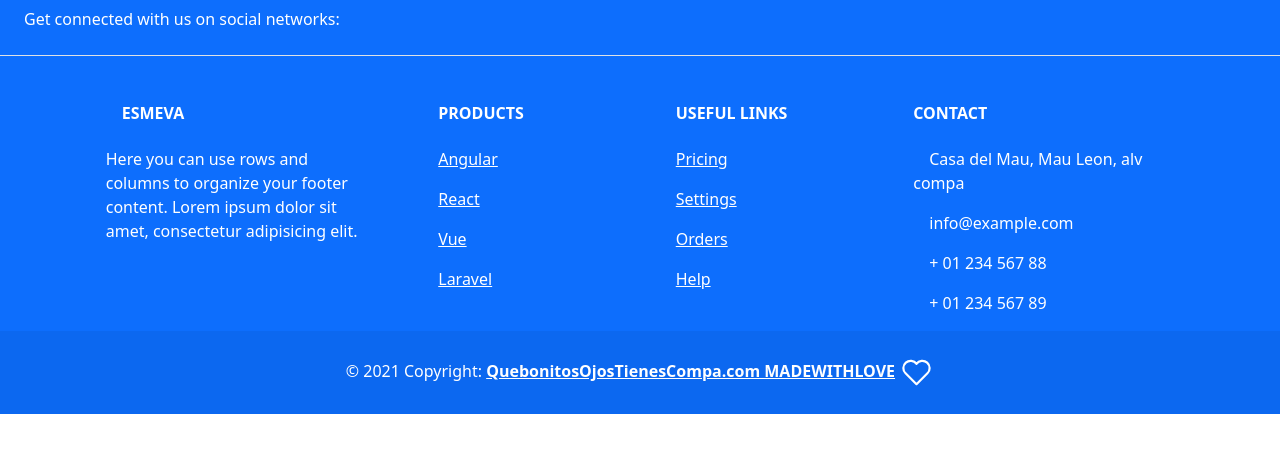
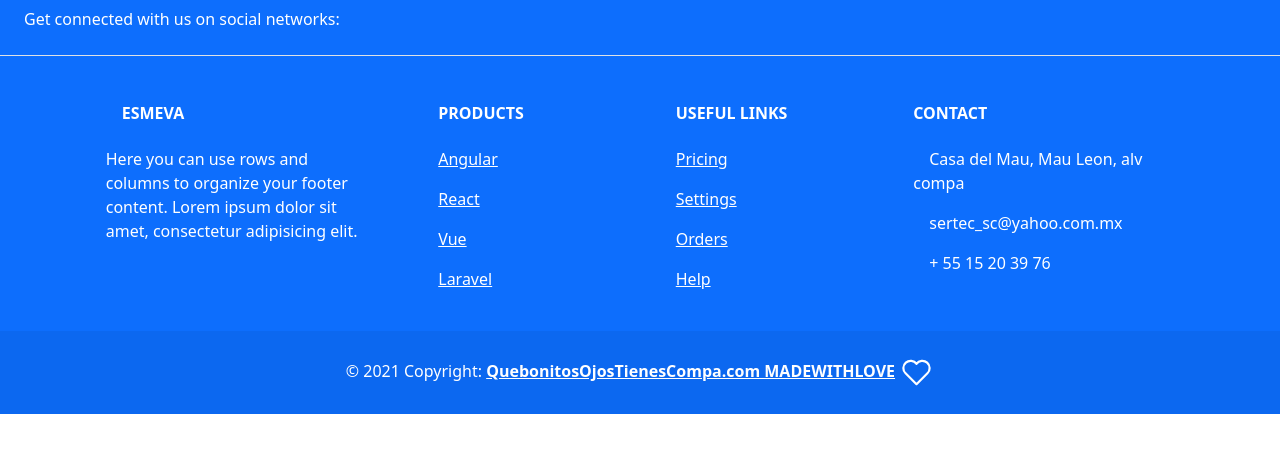
Before and after one commit to JMSC11/ESMEVA, a plain HTML site: page index.html in a window 1280 px wide. Shown: the part 159-612 px from the top of the page. Drawn offline with nearby package versions, Linux system fonts and the light colour scheme.

Commit message:
Cambios footer

```diff
--- a/footer.html
+++ b/footer.html
@@ -99,10 +99,10 @@
             <p><i class="fas fa-home me-3"></i> Casa del Mau, Mau Leon, alv compa</p>
             <p>
               <i class="fas fa-envelope me-3"></i>
-              info@example.com
+              sertec_sc@yahoo.com.mx
             </p>
-            <p><i class="fas fa-phone me-3"></i> + 01 234 567 88</p>
-            <p><i class="fas fa-print me-3"></i> + 01 234 567 89</p>
+            <p><i class="fas fa-phone me-3"></i> + 55 15 20 39 76</p>
+            <!-- <p><i class="fas fa-print me-3"></i> + 01 234 567 89</p> -->
           </div>
           <!-- Grid column -->
         </div>
```
